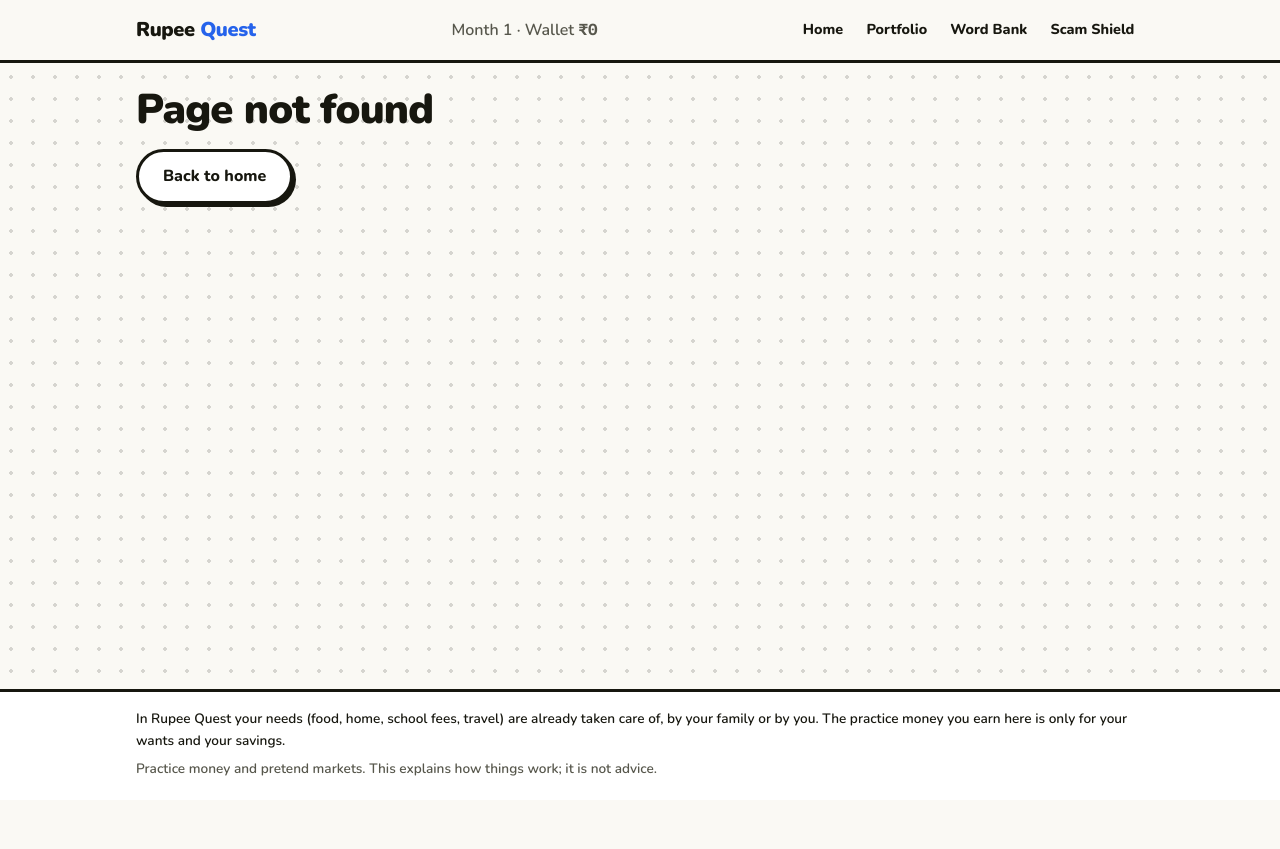
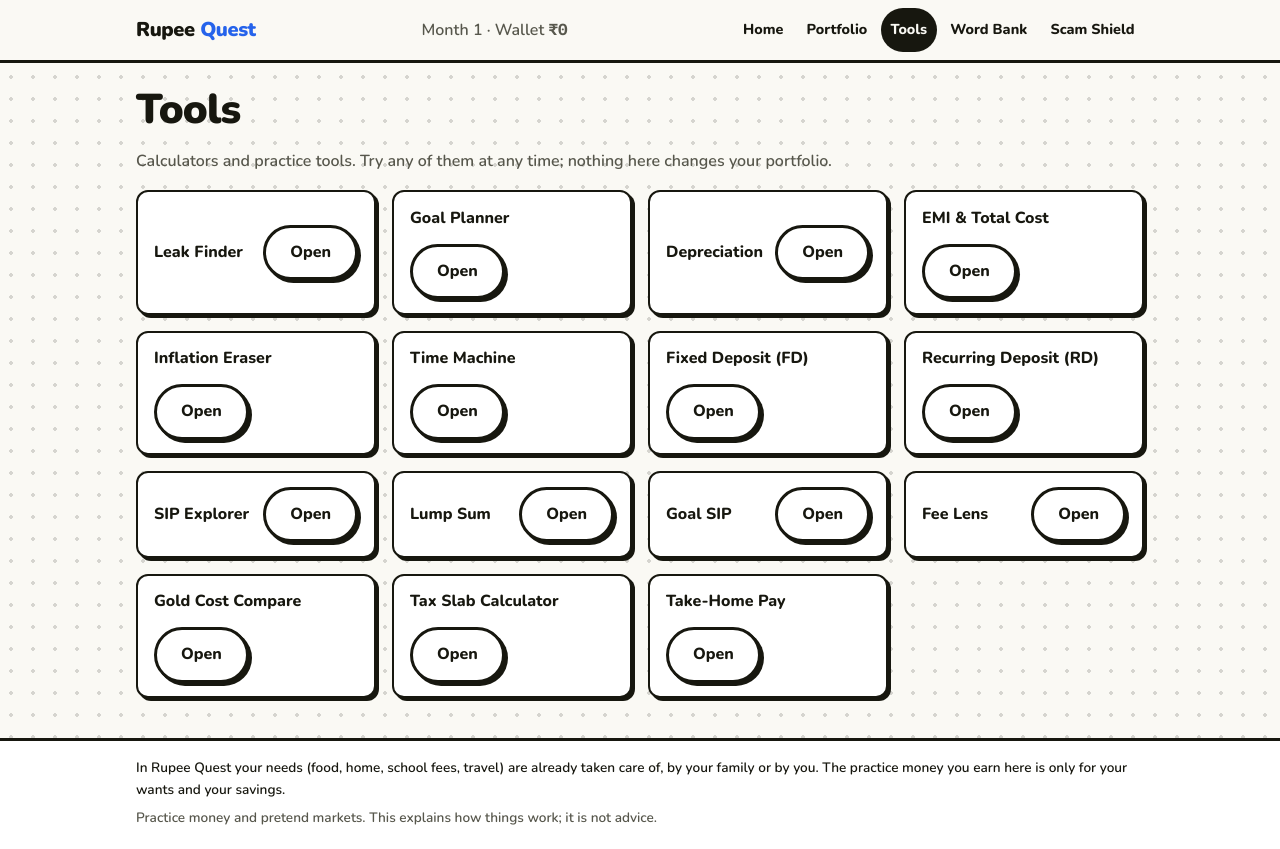
Before and after one commit to amey-op/capito, a React (Vite) app: page /tools in a window 1280 px wide. Before the commit the page ends 800 px from the top, so only its background shows below. Built offline with nearby package versions, Linux system fonts and the light colour scheme.

Commit message:
feat(shell): Tools link in the top nav and a /tools page listing the calculators

```diff
--- a/src/app/Layout.tsx
+++ b/src/app/Layout.tsx
@@ -6,6 +6,7 @@ import { useGameStore } from '@/core/store';
 const nav = [
   { to: '/', key: 'ui.nav.home', end: true },
   { to: '/portfolio', key: 'ui.nav.portfolio', end: false },
+  { to: '/tools', key: 'ui.nav.tools', end: false },
   { to: '/glossary', key: 'ui.nav.glossary', end: false },
   { to: '/scam-shield', key: 'ui.nav.scamShield', end: false },
 ] as const;
--- a/src/app/routes.tsx
+++ b/src/app/routes.tsx
@@ -7,6 +7,7 @@ import { NotFoundPage } from '@/pages/NotFoundPage';
 import { PortfolioPage } from '@/pages/PortfolioPage';
 import { ScamShieldPage } from '@/pages/ScamShieldPage';
 import { ToolPage } from '@/pages/ToolPage';
+import { ToolsPage } from '@/pages/ToolsPage';
 import { Layout } from './Layout';
 
 /** Opt in to React Router v7 behaviour now, so upgrading later changes nothing. */
@@ -27,6 +28,7 @@ export const routes: RouteObject[] = [
       { path: '/lesson/:id', element: <LessonPage /> },
       { path: '/portfolio', element: <PortfolioPage /> },
       { path: '/event/:id', element: <EventPage /> },
+      { path: '/tools', element: <ToolsPage /> },
       { path: '/tool/:id', element: <ToolPage /> },
       { path: '/scam-shield', element: <ScamShieldPage /> },
       { path: '/glossary', element: <GlossaryPage /> },
--- a/src/content/i18n/en/ui.json
+++ b/src/content/i18n/en/ui.json
@@ -3,6 +3,7 @@
   "ui.app.tagline": "Learn money by growing your own practice portfolio.",
   "ui.nav.home": "Home",
   "ui.nav.portfolio": "Portfolio",
+  "ui.nav.tools": "Tools",
   "ui.nav.glossary": "Word Bank",
   "ui.nav.scamShield": "Scam Shield",
   "ui.nav.main": "Main navigation",
@@ -18,6 +19,9 @@
   "ui.page.portfolio": "Portfolio and Plan the Month",
   "ui.page.event": "Life event",
   "ui.page.tool": "Tool",
+  "ui.page.tools": "Tools",
+  "ui.tools.intro": "Calculators and practice tools. Try any of them at any time; nothing here changes your portfolio.",
+  "ui.tools.open": "Open",
   "ui.page.scamShield": "Scam Shield",
   "ui.page.glossary": "Word Bank",
   "ui.page.notFound": "Page not found",
--- /dev/null
+++ b/src/pages/ToolsPage.tsx
@@ -0,0 +1,28 @@
+import { useTranslation } from 'react-i18next';
+import { Link } from 'react-router-dom';
+import { allToolIds } from '@/core/tools';
+
+/**
+ * Tools index at /tools. A simple list of every tool that has a title; the tools hub
+ * (grouped cards with a one-line purpose) replaces the body of this page.
+ */
+export function ToolsPage() {
+  const { t, i18n } = useTranslation();
+  const tools = allToolIds.filter((id) => i18n.exists(`tools.${id}.title`));
+  return (
+    <section className="stack" aria-labelledby="page-title">
+      <h1 id="page-title">{t('ui.page.tools')}</h1>
+      <p className="muted">{t('ui.tools.intro')}</p>
+      <ul className="grid-cards-small" role="list">
+        {tools.map((id) => (
+          <li key={id} className="card-sm row" style={{ justifyContent: 'space-between', listStyle: 'none' }}>
+            <strong>{t(`tools.${id}.title`)}</strong>
+            <Link className="btn btn-secondary" to={`/tool/${id}`}>
+              {t('ui.tools.open')}
+            </Link>
+          </li>
+        ))}
+      </ul>
+    </section>
+  );
+}
```
Also changed, not shown: 1 other file (tests, documents, lock files or other folders).
